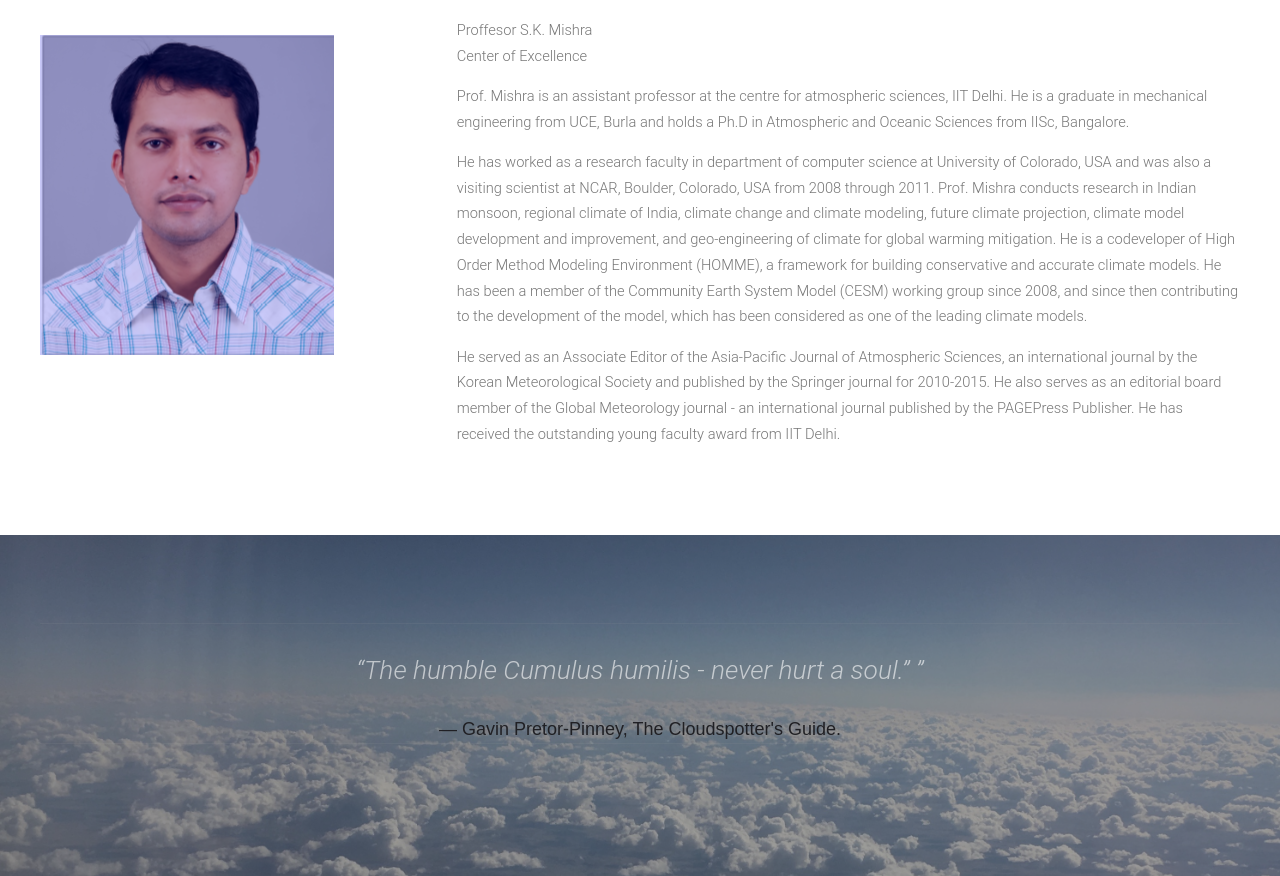
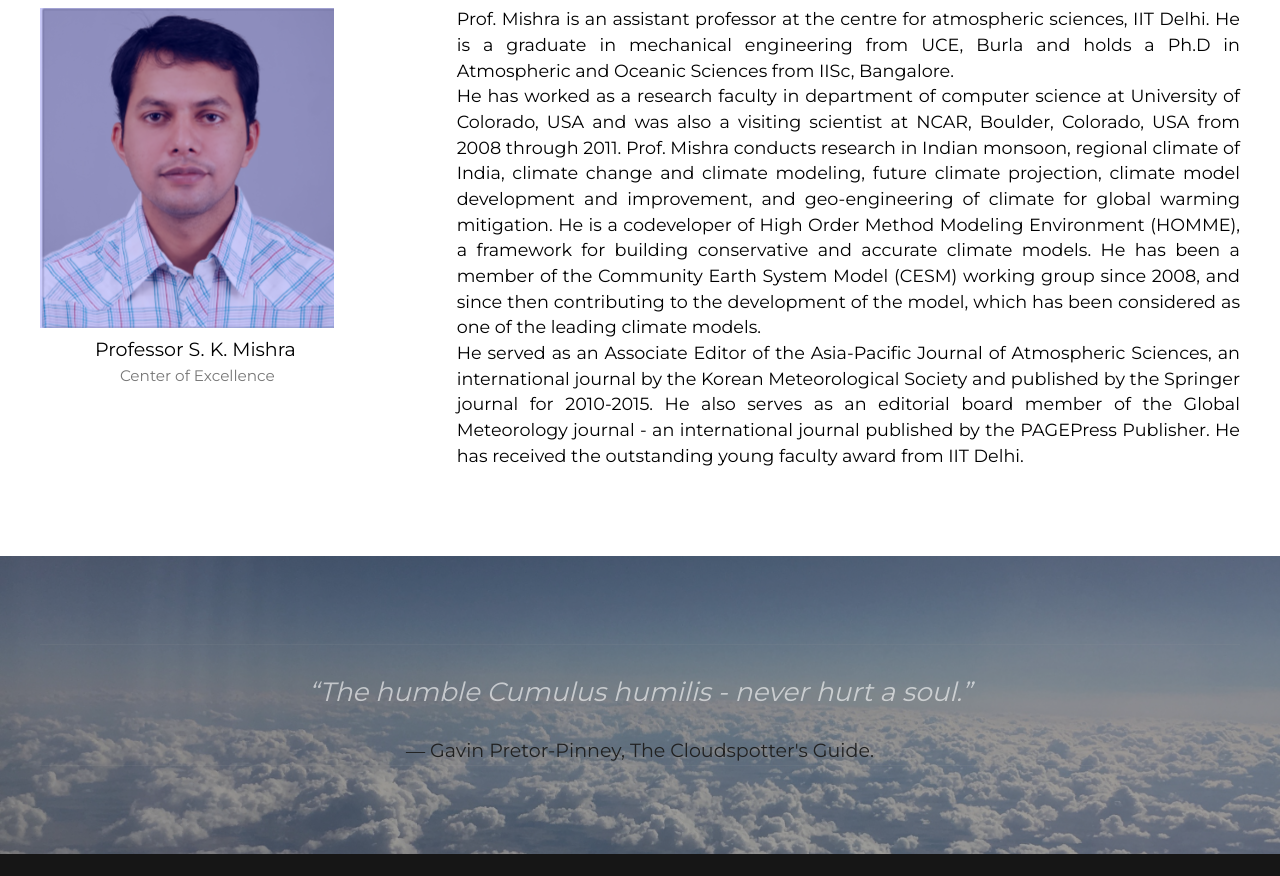
Before and after one commit to DevItC/saroj-mishra-improved, a plain HTML site: page index.html in a window 1280 px wide. Shown: the part 600-1476 px from the top of the page. After the commit the page ends 1454 px from the top, so only its background shows below. Drawn offline with Linux system fonts and the light colour scheme.

Commit message:
EDIT: index.html fonts+justification+color+font UI

```diff
--- a/index.html
+++ b/index.html
@@ -1,15 +1,19 @@
 <!DOCTYPE html>
-<!-- saved from url=(0047)https://atmos.washington.edu/~dennis/vitae.html -->
-<html class="gr__atmos_washington_edu"><head><meta http-equiv="Content-Type" content="text/html; charset=UTF-8">
-		<title>S. K. Mishra | Home</title>
-
+<html><head><meta http-equiv="Content-Type" content="text/html; charset=UTF-8">
+		<title>S. K. Mishra || Home</title>
 		<meta name="description" content="">
 		<meta name="keywords" content="">
 		<link href="./index_files/css" rel="stylesheet" type="text/css">
 
 			<link rel="stylesheet" href="./index_files/skel-noscript.css+style.css+style-desktop.css.pagespeed.cc.-qVnpZtKcQ.css">
+		<link href="https://fonts.googleapis.com/css?family=Roboto" rel="stylesheet">
+		<link href="https://fonts.googleapis.com/css?family=Montserrat" rel="stylesheet">
 
-
+	<style>
+		html, body{
+			font-family: 'Montserrat' !important;
+		}
+	</style>
 
 	</head>
 	<body data-gr-c-s-loaded="true">
@@ -25,7 +29,7 @@
 						<li><a href="./services.html">Services</a></li>
 						<li><a href="./Publications.html">Publications</a></li>
 						<li><a href="./Teachings.html">Teaching</a></li>
-                        		<li><a href="./Contact.html">Contacts</a></li>
+                		<li><a href="./Contact.html">Contacts</a></li>
 					</ul>
 				</nav>
 			</div>
@@ -34,8 +38,7 @@
 				<!-- Logo -->
 				<div id="logo">
 					<h1><a href="#">Saroj Kanta Mishra</a></h1>
-					<span class="tag">Principal Investigator<br></span>
-					<span class="tag">Center of Excellence</span>
+					<span class="tag">Principal Investigator | Center of Excellence</span>
 				</div>
 			</div>
 		</div>
@@ -53,27 +56,30 @@
 								<h2> </h2>
 							</header>
                             <img src="images/author-img.png" style="padding-top: 100px">
+                            <div style="font-size: 1.3em; margin-left: 15%;"><span style="color: black;">Professor S. K. Mishra
+							</span>
+							<br>
+							<span style="font-size: 0.8em !important; margin-left: 8%;">
+							Center of Excellence
+                            </span>
+                            </div>
                             </section>
 
 					</div>
 
 					<!-- Content -->
-					<div id="content" class="8u skel-cell-important">
+					<div id="content" class="8u skel-cell-important" style="color: black !important; font-size: 1.2em; text-align: justify;">
 						<section>
 							<header>
 								<h2>Biography</h2>
 								<span class="byline">A Brief Intro</span>
 							</header>
 
-
-Proffesor S.K. Mishra<br>
-Center of Excellence<p></p>
-
-Prof. Mishra is an assistant professor at the centre for atmospheric sciences, IIT Delhi. He is a graduate in mechanical engineering from UCE, Burla and holds a Ph.D in Atmospheric and Oceanic Sciences from IISc, Bangalore. <p></p>
-
-He has worked as a research faculty in department of computer science at University of Colorado, USA and was also a visiting scientist at NCAR, Boulder, Colorado, USA from 2008 through 2011. Prof. Mishra conducts research in Indian monsoon, regional climate of India, climate change and climate modeling, future climate projection, climate model development and improvement, and geo-engineering of climate for global warming mitigation. He is a codeveloper of High Order Method Modeling Environment (HOMME), a framework for building conservative and accurate climate models. He has been a member of the Community Earth System Model (CESM) working group since 2008, and since then contributing to the development of the model, which has been considered as one of the leading climate models.<p></p>
-
-He served as an Associate Editor of the Asia-Pacific Journal of Atmospheric Sciences, an international journal by the Korean Meteorological Society and published by the Springer journal for 2010-2015. He also serves as an editorial board member of the Global Meteorology journal - an international journal published by the PAGEPress Publisher. He has received the outstanding young faculty award from IIT Delhi. <p></p>
+			Prof. Mishra is an assistant professor at the centre for atmospheric sciences, IIT Delhi. He is a graduate in mechanical engineering from UCE, Burla and holds a Ph.D in Atmospheric and Oceanic Sciences from IISc, Bangalore.
+			<br>
+			He has worked as a research faculty in department of computer science at University of Colorado, USA and was also a visiting scientist at NCAR, Boulder, Colorado, USA from 2008 through 2011. Prof. Mishra conducts research in Indian monsoon, regional climate of India, climate change and climate modeling, future climate projection, climate model development and improvement, and geo-engineering of climate for global warming mitigation. He is a codeveloper of High Order Method Modeling Environment (HOMME), a framework for building conservative and accurate climate models. He has been a member of the Community Earth System Model (CESM) working group since 2008, and since then contributing to the development of the model, which has been considered as one of the leading climate models.
+			<br>
+			He served as an Associate Editor of the Asia-Pacific Journal of Atmospheric Sciences, an international journal by the Korean Meteorological Society and published by the Springer journal for 2010-2015. He also serves as an editorial board member of the Global Meteorology journal - an international journal published by the PAGEPress Publisher. He has received the outstanding young faculty award from IIT Delhi.
 							</section>
 					</div>
 
@@ -86,15 +92,11 @@ He served as an Associate Editor of the Asia-Pacific Journal of Atmospheric Scie
 		<div id="tweet">
 			<div class="container">
 				<section>
-					<blockquote>“The humble Cumulus humilis - never hurt a soul.”
-”</blockquote>
-<b><font face="Arial" size="+1" color="#000009"> ― Gavin Pretor-Pinney, The Cloudspotter's Guide.
-				</font></b></section><b><font face="Arial" size="+1" color="#000009">
-			</font></b></div><b><font face="Arial" size="+1" color="#000009">
-		</font></b></div><b><font face="Arial" size="+1" color="#000009">
-	<!-- /Tweet -->
-
-
-
-
-</font></b></body></html>
+					<blockquote>“The humble Cumulus humilis - never hurt a soul.”</blockquote>
+					<b style="font-size: 1.3em;font-weight: 500;"> ― Gavin Pretor-Pinney, The Cloudspotter's Guide.
+					</b>
+			</section>
+		</div>
+	</div>
+	</body>
+</html>
```
